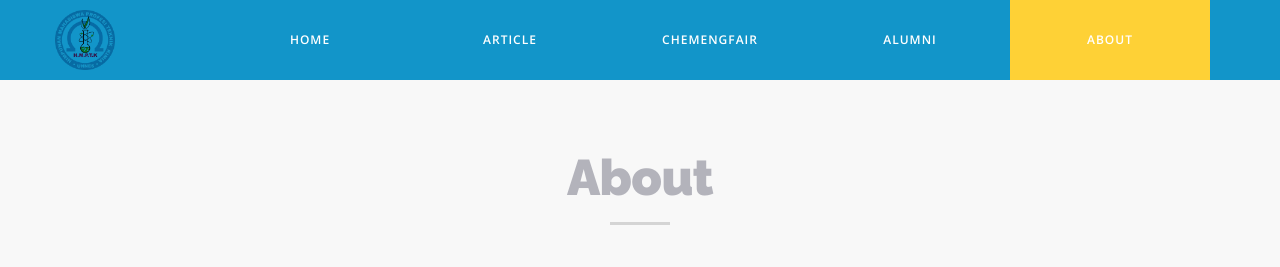
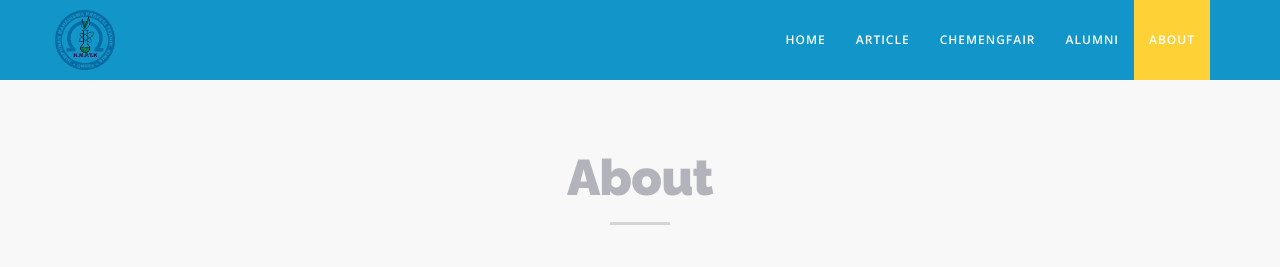
Before and after one commit to satriotol/berita_kita, a PHP site: page /aboutus.php in a window 1280 px wide. Shown: the top 267 px of the page. Run offline with PHP 8.4, Linux system fonts and the light colour scheme; some libraries are stand-ins or nearby versions.

Commit message:
nghapus li

```diff
--- a/css/baru.css
+++ b/css/baru.css
@@ -828,7 +828,3 @@ a:hover {
 	-webkit-filter: grayscale(0);
 	        filter: grayscale(0);
 }
-
-li {
-	width: 200px;
-}
```
